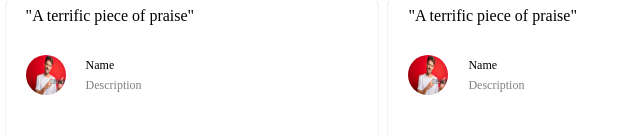
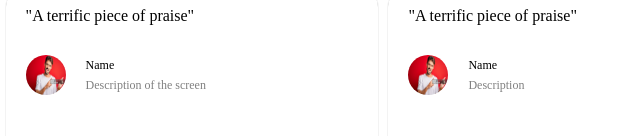
Before and after one commit to sweetpeng1/htmlTraining, a plain HTML site: page home/index.html in a window 1280 px wide. Shown: the part 903-1039 px from the top of the page, 450-1090 px from the left. Drawn offline with Linux system fonts and the light colour scheme; files whose address does not match are found by name.

Commit message:
update in index.html file

```diff
--- a/home/index.html
+++ b/home/index.html
@@ -47,7 +47,7 @@
                     <div><img src="../img//profile/passport.jpg" class="pass-picture"/></div>
                     <div class="lower-picture">
                         <div>Name</div>
-                        <div>Description</div>
+                        <div>Description of the screen</div>
                     </div>
                 </div>
             </div>
```
